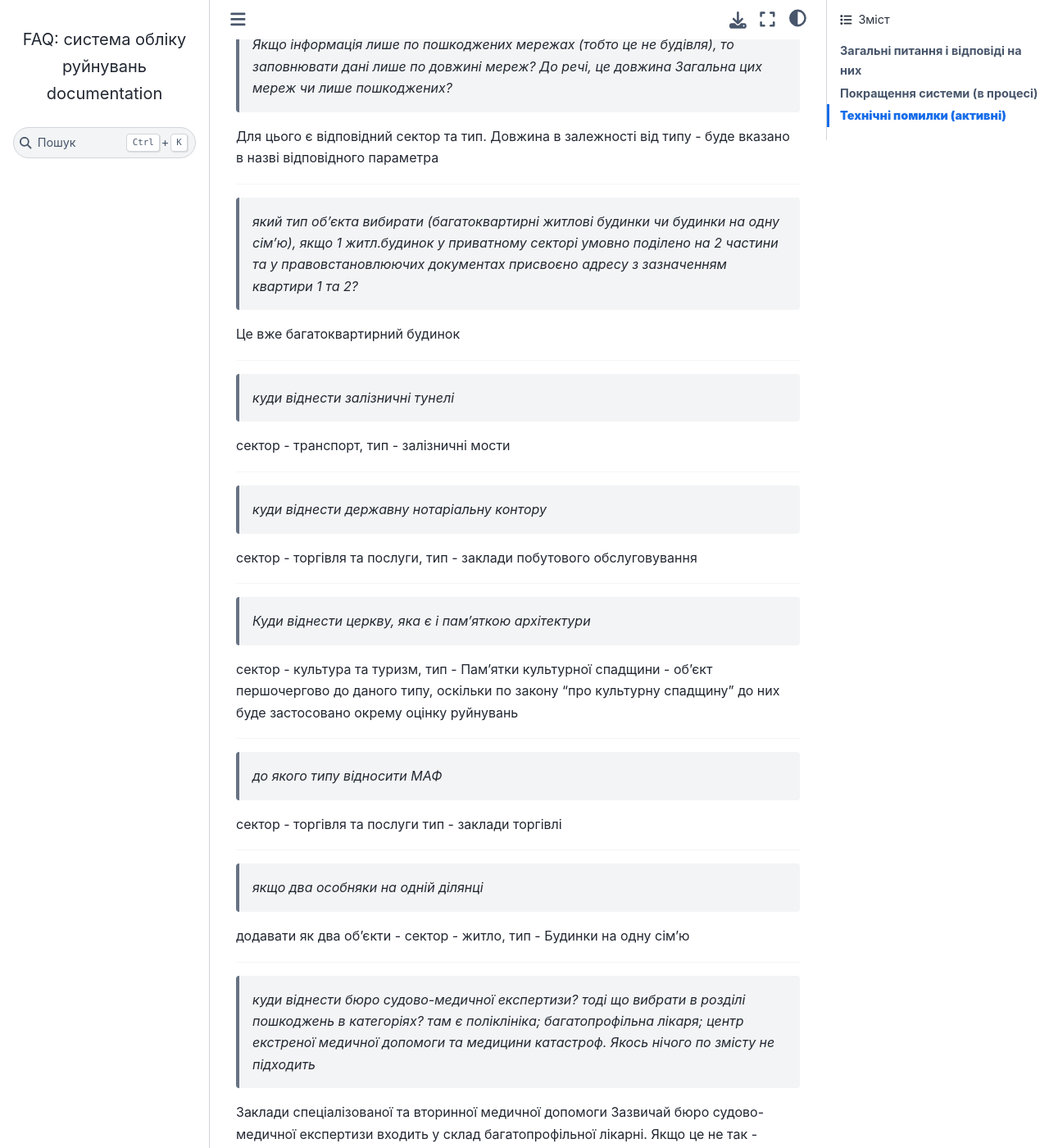
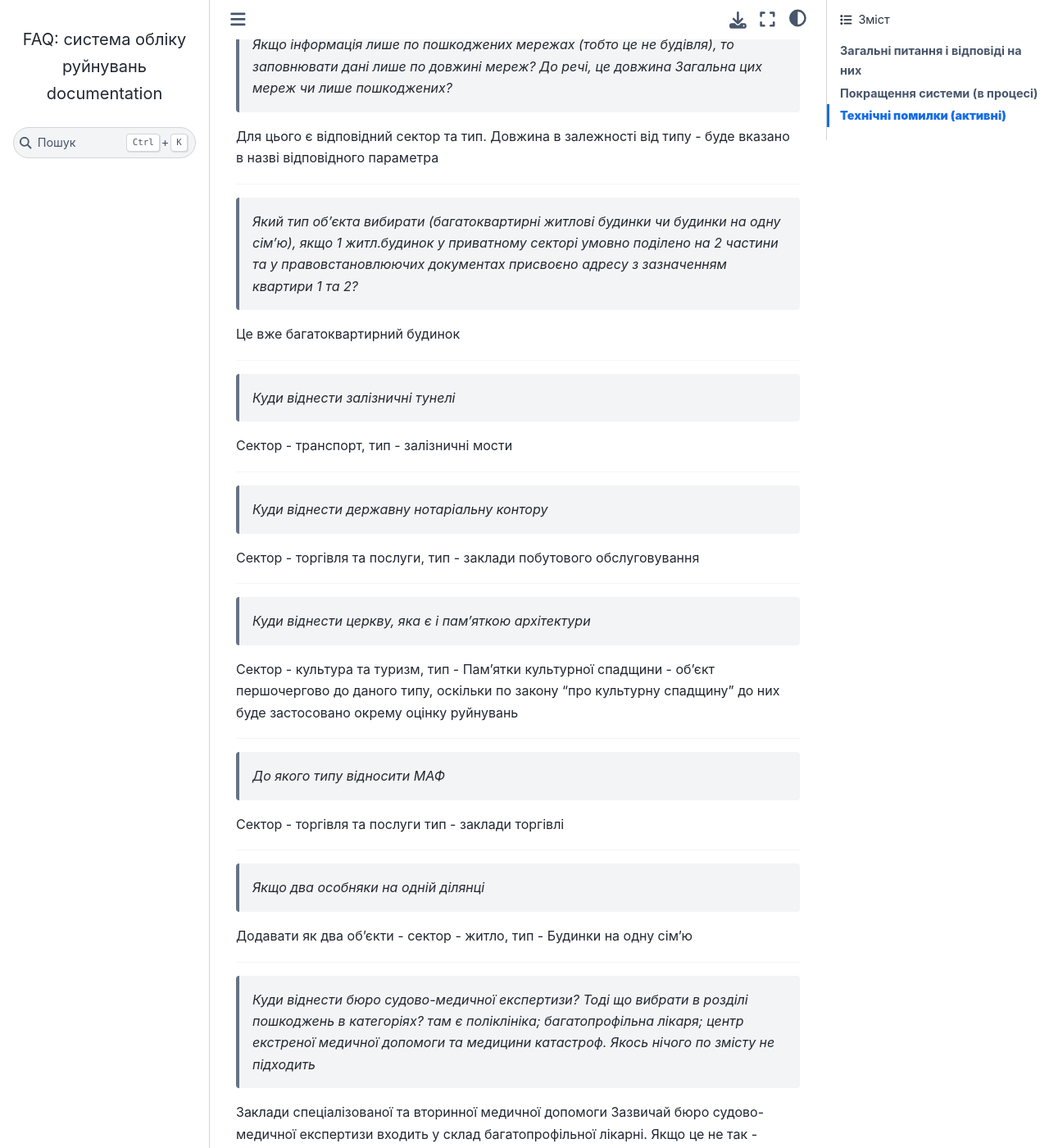
Before and after one commit to hp0404/docs.rebuild, a Sphinx documentation site: the page built from docs/source/index.md, in a window 1280 px wide and 1400 px high, scrolled down 2681 px. Shown: the whole window at 82% size. Built offline with Sphinx 7.4.7 and the Sphinx Book theme 1.1.4, drawn with Linux system fonts in a browser that asks for light colours; some of the changed text lies outside the part shown.

Commit message:
Updated docs

```diff
--- a/docs/source/index.md
+++ b/docs/source/index.md
@@ -31,10 +31,10 @@
 ---
 > *Як враховувати дитячі садочки, які входять до складу загальноосвітньої школи, та не є окремою юридичною особою? Наприклад: Тошківський ліцей № 22 (DMG1200657) має в своїй структурі дитячий садочок (DMG1201994). Як говорять наші колеги з Департаменту освіти, Міносвіти рахує їх як окремі об'єкти. І це мабуть справедливо. Однак облік площі ведеться усього освітнього закладу і ми не маємо площі садочка.*
 
-так, заклади що надають різні освітні послуги потрібно додавати у різні типи обєктів. Якщо площа дитячого садка, який знаходиться у школі невідома - її потрібно виміряти
+Так, заклади що надають різні освітні послуги потрібно додавати у різні типи обєктів. Якщо площа дитячого садка, який знаходиться у школі невідома - її потрібно виміряти
 
 ---
-> *додайте, будь ласка, до сектору Енергетика, тип об'єкта Електропостачання в пошкодженнях - Категорія - електричні опори. Дякую*
+> *Додайте, будь ласка, до сектору Енергетика, тип об'єкта Електропостачання в пошкодженнях - Категорія - електричні опори. Дякую*
 
 Електричні опори потрібно фіксувати у категорії "Лінія електропередач", в назві обєкту зазначаємо, що це електрична опора, якщо має місце пошкодження лише однієї одиниці
 
@@ -44,7 +44,7 @@
  Для заповнення таблиці є три опції: насосна станція, водонапірна вежа та мережа водопостачання.
  Думаю доцільно додати бюветний комплекс. Якщо ні, то до якого виду водопостачання додавати такі споруди?*
 
-бювети додавайте в категорію "Мережа водопостачання"
+Бювети додавайте в категорію "Мережа водопостачання"
 
 ---
 > *Якщо на території нафтобази декілька будівель, то як заповняти пункт загальна площа будівлі?*
@@ -77,37 +77,37 @@
 Для цього є відповідний сектор та тип. Довжина в залежності від типу - буде вказано в назві відповідного параметра
 
 ---
-> *який тип об'єкта вибирати (багатоквартирні житлові будинки чи будинки на одну сім'ю), якщо 1 житл.будинок у приватному секторі умовно поділено на 2 частини та у правовстановлюючих документах присвоєно адресу з зазначенням квартири 1 та 2?*
+> *Який тип об'єкта вибирати (багатоквартирні житлові будинки чи будинки на одну сім'ю), якщо 1 житл.будинок у приватному секторі умовно поділено на 2 частини та у правовстановлюючих документах присвоєно адресу з зазначенням квартири 1 та 2?*
 
 Це вже багатоквартирний будинок
 
 ---
-> *куди віднести залізничні тунелі*
+> *Куди віднести залізничні тунелі*
 
-сектор - транспорт, тип - залізничні мости
+Сектор - транспорт, тип - залізничні мости
 
 ---
-> *куди віднести державну нотаріальну контору*
+> *Куди віднести державну нотаріальну контору*
 
-сектор - торгівля та послуги, тип - заклади побутового обслуговування
+Сектор - торгівля та послуги, тип - заклади побутового обслуговування
 
 ---
 > *Куди віднести церкву, яка є і пам’яткою архітектури*
 
-сектор - культура та туризм, тип - Пам'ятки культурної спадщини - об’єкт першочергово до даного типу, оскільки по закону “про культурну спадщину” до них буде застосовано окрему оцінку руйнувань
+Сектор - культура та туризм, тип - Пам'ятки культурної спадщини - об’єкт першочергово до даного типу, оскільки по закону “про культурну спадщину” до них буде застосовано окрему оцінку руйнувань
 
 ---
-> *до якого типу відносити МАФ*
+> *До якого типу відносити МАФ*
 
-сектор - торгівля та послуги тип - заклади торгівлі
+Сектор - торгівля та послуги тип - заклади торгівлі
 
 ---
-> *якщо два особняки на одній ділянці*
+> *Якщо два особняки на одній ділянці*
 
-додавати як два об’єкти - сектор - житло, тип - Будинки на одну сім'ю
+Додавати як два об’єкти - сектор - житло, тип - Будинки на одну сім'ю
 
 ---
-> *куди віднести бюро судово-медичної експертизи?  тоді що вибрати в розділі пошкоджень в категоріях? там є поліклініка; багатопрофільна лікаря; центр екстреної медичної допомоги та медицини катастроф. Якось нічого по змісту не підходить*
+> *Куди віднести бюро судово-медичної експертизи?  Тоді що вибрати в розділі пошкоджень в категоріях? там є поліклініка; багатопрофільна лікаря; центр екстреної медичної допомоги та медицини катастроф. Якось нічого по змісту не підходить*
 
 Заклади спеціалізованої та вторинної медичної допомоги
 Зазвичай бюро судово-медичної експертизи входить у склад багатопрофільної лікарні. Якщо це не так - зазначайте саме це, оскільки ми не можемо передбачити абсолютно всі варіантів існування юридичних осіб у будь-якому напрямку
@@ -132,12 +132,12 @@
 <!-- access starts -->
 > *Не надають і все, таємна інформація - кримінальна справа по факту руйнувань порушена і як буде експертиза в рамках справи, то тоді й отримаєте дані, якщо вам їх нададуть правоохоронні органи. Або недопуск до власного помешкання особами - їх право, насильно не можна, законом такі дії не дозволено,,, тим більше що законом взагалі обов'язок обстеження лежить на ОМС, а не на ОВА. Та все ж по таких випадках деякі дані є, але не всі комірки з зірочками будуть заповнені. Може десь можна ввести додаткову ятку для таких випадків, щоб потім область не фонила, як невиконавша завдання?*
 
-якщо підприємство зацікавлено щоб руйнування потрапили в загальні розрахунки і могло на щось претендувати в майбутньому, то нехай заповнять вам параметри руйнувань, які ви попередньо їм передсте, обравши в системі сектор і тип їхнього об'єкта
+Якщо підприємство зацікавлено щоб руйнування потрапили в загальні розрахунки і могло на щось претендувати в майбутньому, то нехай заповнять вам параметри руйнувань, які ви попередньо їм передсте, обравши в системі сектор і тип їхнього об'єкта
 
 ---
 > *Якщо власники (підприємство/домогосподарство) не надають доступ для огляду, і не надають будь яких відомостей - де про це зазначити і що тоді робити з заповненням даних в системі?*
 
-якщо підприємство зацікавлено щоб руйнування потрапили в загальні розрахунки і могло на щось претендувати в майбутньому, то нехай заповнять вам параметри руйнувань, які ви попередньо їм передсте, обравши в системі сектор і тип їхнього об'єкта
+Якщо підприємство зацікавлено щоб руйнування потрапили в загальні розрахунки і могло на щось претендувати в майбутньому, то нехай заповнять вам параметри руйнувань, які ви попередньо їм передсте, обравши в системі сектор і тип їхнього об'єкта
 
 ---
 > *Немає змоги внести інформацію через те що об’єкт знаходиться під окупацією*
@@ -152,7 +152,7 @@
 ---
 > *Не допускають до огляду - таємна інформація, і все, є деякі дані, але багато з тих що помічені зірочкою залишаться незаповнені?*
 
-якщо підприємство зацікавлено щоб руйнування потрапили в загальні розрахунки і могло на щось претендувати в майбутньому, то нехай заповнять вам параметри руйнувань, які ви попередньо їм передсте, обравши в системі сектор і тип їхнього об'єкта
+Якщо підприємство зацікавлено щоб руйнування потрапили в загальні розрахунки і могло на щось претендувати в майбутньому, то нехай заповнять вам параметри руйнувань, які ви попередньо їм передсте, обравши в системі сектор і тип їхнього об'єкта
 
 <!-- access ends -->
 
@@ -206,7 +216,7 @@
 ---
 > *В руйнації можливо вибрати тільки несучі та огороджуючі конструкції, де можно вибрати вікна, дах, фасад та інші....?*
 
-вікна, дах, фасад відносяться до огороджуючих конструкцій - без розуміння цього неможливо заповняти дані по руйнації.
+Вікна, дах, фасад відносяться до огороджуючих конструкцій - без розуміння цього неможливо заповняти дані по руйнації.
 
 ---
 > *Площу обов'язково округляти до цілого?*
@@ -216,7 +226,7 @@
 ---
 > *Питання, по нафтобазах. Якщо було влучення саме в резервуар, і вони знищені, де це зазначати??*
 
-сектор "Промисловість" - тип "Нафтобази" - параметри руйнувань "Кількість зруйнованих/пошкоджених резервуарів", "Об'єм зруйнованих/пошкоджених резервуарів, куб.м"
+Сектор "Промисловість" - тип "Нафтобази" - параметри руйнувань "Кількість зруйнованих/пошкоджених резервуарів", "Об'єм зруйнованих/пошкоджених резервуарів, куб.м"
 
 ---
 > *Відповідно до постанови КМУ 473 від 19.04.2022 обстеження пошкоджених об'єктів здійснюється шляхом комісійного обстеження, за результатами якого складається АКТ, який буде внесений до Реєстру пошкодженого та знищеного майна. В електронній системі більш деталізований перелік параметрів руйнувань. Тобто працівники органів місцевого самоврядування мають знову йти на пошкоджені об'єкти та робити заміри?*
@@ -227,33 +237,33 @@
 ---
 > *Доброго дня? Що мається на увазі "Площа ділянки, що займає об'єкт, кв.м. "?? Це площа забудови (площа пятна під будівлею) або площа ділянки в межах огорожі (пятно забудови + благоустрій)?*
 
-площа ділянки в межах огорожі (пятно забудови + благоустрій)
+Площа ділянки в межах огорожі (пятно забудови + благоустрій)
 
 ---
-> *якщо в будівлі ушкоджена тільки двері (вхідна група), ми їх зазначаємо в фасад? Прописуємо в площу руйнувань? Чи їх буде виокремлено як вікна в окрему категорію ушкоджень огороджуючих конструкцій?*
+> *Якщо в будівлі ушкоджена тільки двері (вхідна група), ми їх зазначаємо в фасад? Прописуємо в площу руйнувань? Чи їх буде виокремлено як вікна в окрему категорію ушкоджень огороджуючих конструкцій?*
 
-пошкодження вхідної групи враховуйте в:
+Пошкодження вхідної групи враховуйте в:
 пошкодження огороджуючих конструкцій - Фасад - площа руйнувань
 
----
-> *який тип власності вказувати, якщо орендована*
-
-нас цікавить хто балансоутримувач
 
 ---
-> *яку форму власності вказувати об’єкта, якщо там різні форми власності*
+> *Який тип власності вказувати, якщо орендована*
 
-ту якої найбільше
+Нас цікавить хто балансоутримувач
 
 ---
-> *якщо форма власності "недержавна" що вносити? Це стосується заводу
- ми відносимо до промисловості, інші, а потім коли вибирати форму власності, то там є тільки приватна, диржавна, комунальна. А у нас об'єкт зареєстровано як недержавна форма власності*
+> *Яку форму власності вказувати об’єкта, якщо там різні форми власності*
+
+Ту якої найбільше
+
+---
+> *Якщо форма власності "недержавна" що вносити? Це стосується заводу  ми відносимо до промисловості, інші, а потім коли вибирати форму власності, то там є тільки приватна, диржавна, комунальна. А у нас об'єкт зареєстровано як недержавна форма власності*
 
 Якщо це підприємство промисловості будь-якої форми власності - дивіться перелік галузей промисловості у відповідному секторі
 Якщо форма власності не державна, і не зрозуміло, яка саме: приватна чи комунальна, у такому разі потрібно діяти методом виключення - якщо власник не орган місцевого самоврядування будь якого рівня, значить форма власності приватна.
 
 ---
-> *якщо форма власності акціонерне товариство ( фірма Ахметова) ставити приватна?*
+> *Якщо форма власності акціонерне товариство ( фірма Ахметова) ставити приватна?*
 
 Так, приватна
 
@@ -350,10 +365,10 @@
 ---
 > *МАФи не мають адреси*
 
-вказувати адресу найближчої до нього будівлі
+Вказувати адресу найближчої до нього будівлі
 
 ---
-> *як вказувати адресу у зруйнованому автомобільному мості, якщо фактично міст за межами населеного пункту і немає адреси?*
+> *Як вказувати адресу у зруйнованому автомобільному мості, якщо фактично міст за межами населеного пункту і немає адреси?*
 
 Для всіх лінійних об'єктів вказується населений пункт, де вони розташовані, а якщо вони знаходяться за межами н.п. - обрати область-район-тергромаду на території якої вони розташовані, а в полі н.п. обрати "поза межами населеного пункту" та позначкою (пунсоном) на карті відзначити їхнє місцерозташування
 
@@ -413,7 +428,7 @@
 Найближчим часом буде реалізовано
 
 ---
-> *а в оновленні можна буде вивантажити дані для перевірки в екселі. бо так поооб'єктно відкривати то займає дуже багато часу*
+> *А в оновленні можна буде вивантажити дані для перевірки в екселі. бо так поооб'єктно відкривати то займає дуже багато часу*
 
 Найближчим часом буде реалізовано
 
@@ -423,12 +438,12 @@
 Найближчим часом буде реалізовано
 
 ---
-> *а можна, щоб облгази та обленерго самі заповнювали інформацію?*
+> *А можна, щоб облгази та обленерго самі заповнювали інформацію?*
 
 Найближчим часом буде реалізовано
 
 ---
-> *додати код ЄДРПО до типів*
+> *Додати код ЄДРПО до типів*
 
 Найближчим часом буде реалізовано
 
```
Also changed, not shown: other parts of docs/source/index.md (+20 -1 lines).
